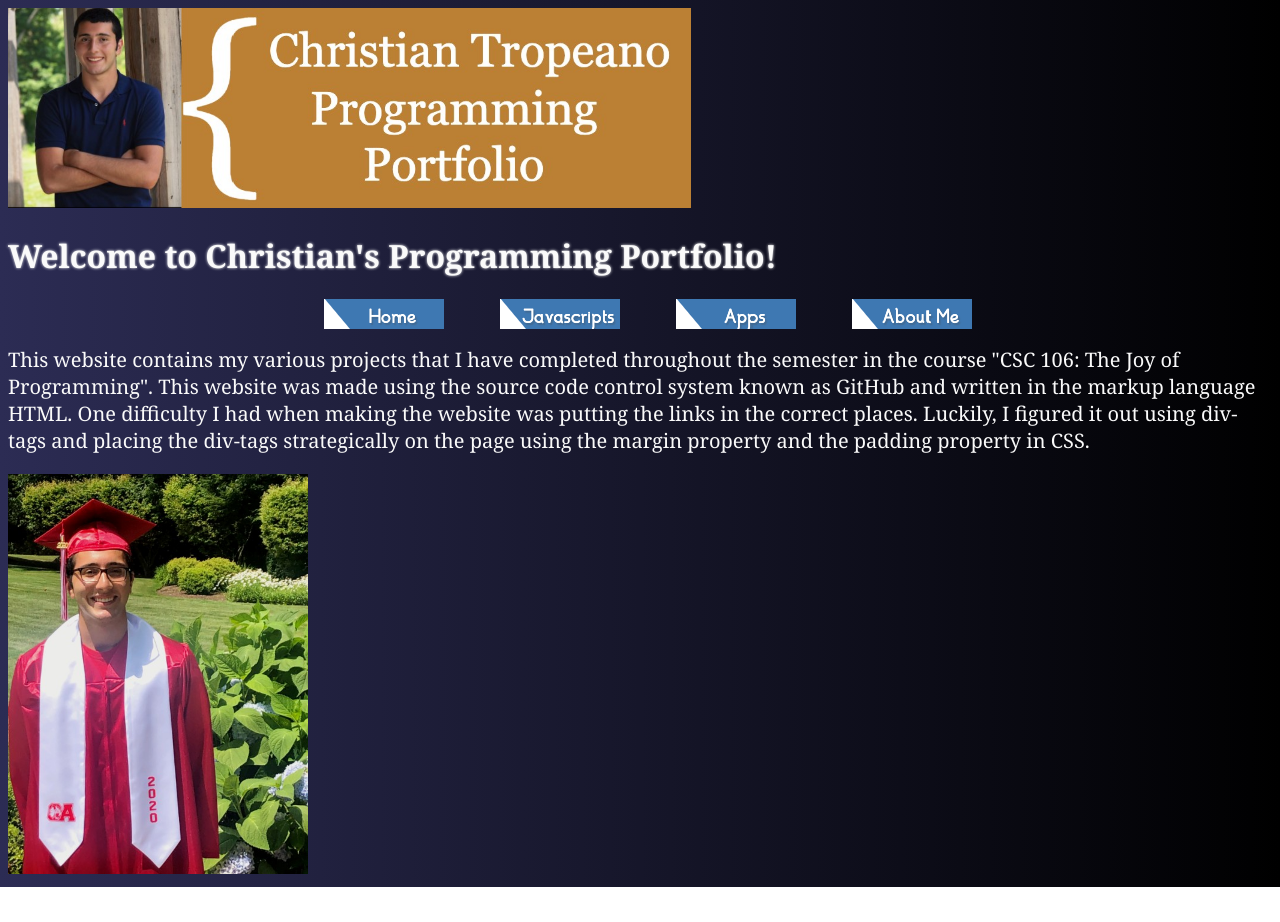
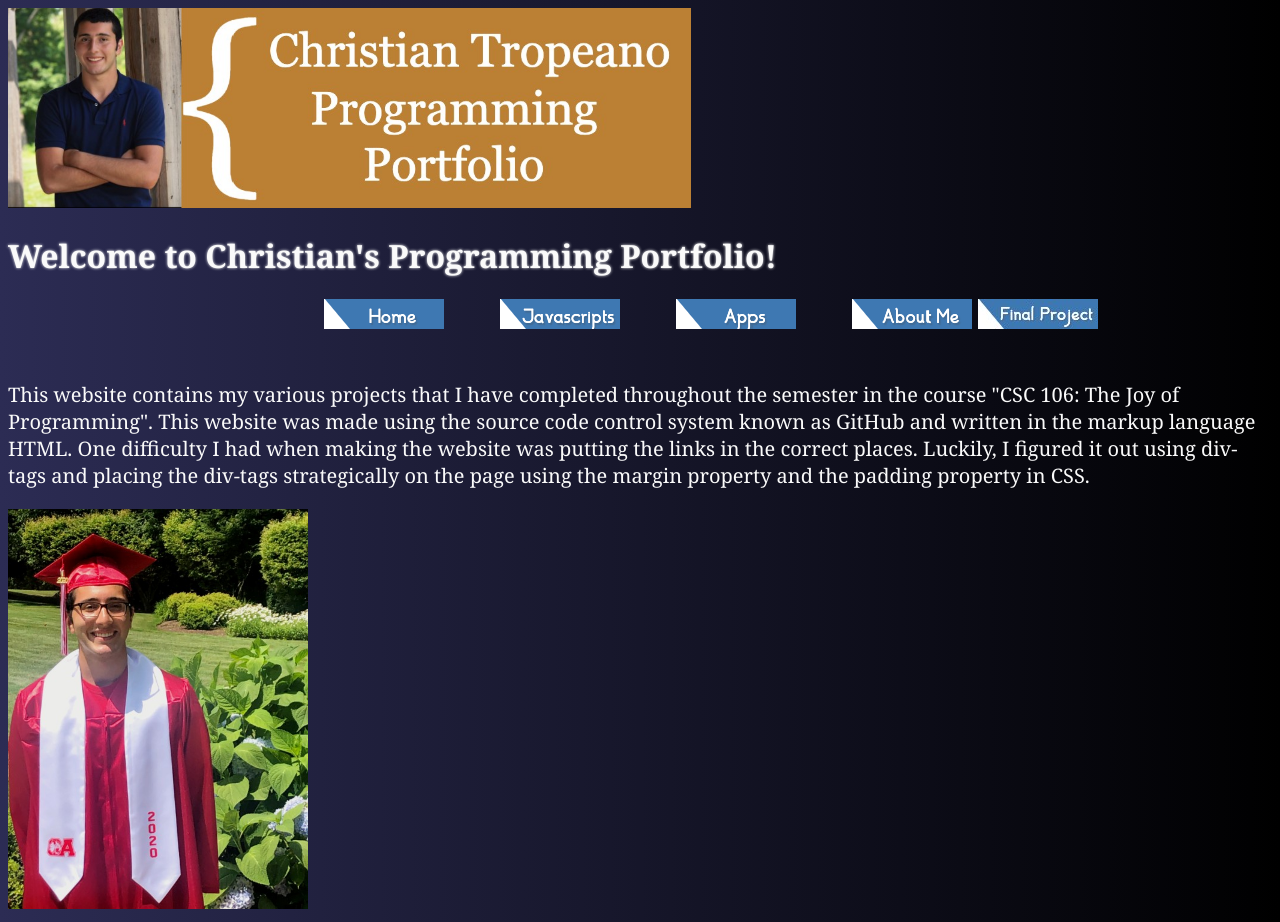
Before and after one commit to christian7974/christian7974.github.io, a plain HTML site: page index.html in a window 1280 px wide. Before the commit the page ends 887 px from the top, so only its background shows below. Drawn offline with Linux system fonts and the light colour scheme.

Commit message:
Update index.html

```diff
--- a/index.html
+++ b/index.html
@@ -23,6 +23,12 @@
             <a href="about.html"><img src="about.png" alt="A button for the link that reads "About Me" with a white triangle."></a>
         </div>
 
+        <div id="finals-button">
+            <a href="final_project.html"><img src="03_final_project_button_120x30.jpg" alt="A button for the link that reads "Final Project" with a white triangle."></a>
+        </div>
+
+
+
     </head>
     <body>
         <div id="page-text">
```
